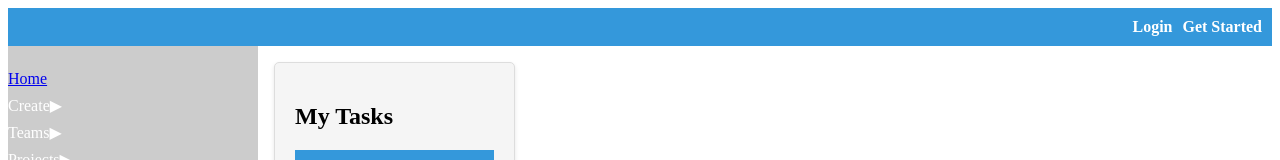
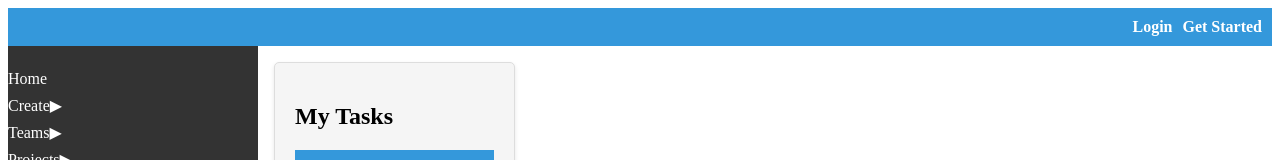
Before and after one commit to fullstackstorm/task-flow, a React (Create React App) app in the folder client/: page /dashboard in a window 1280 px wide. Shown: the top 160 px of the page. Built offline with nearby package versions, Linux system fonts and the light colour scheme; no server answers.

Commit message:
Make visual adjustments.

```diff
--- a/client/src/components/LeftNavigationBar.js
+++ b/client/src/components/LeftNavigationBar.js
@@ -4,7 +4,7 @@ import { Link } from "react-router-dom";
 
 const LeftNavContainer = styled.nav`
   width: 250px;
-  background-color: #ccc;
+  background-color: #333;
   color: #fff;
   display: flex;
   flex-direction: column;
@@ -34,6 +34,12 @@ const SubItem = styled.li`
   margin: 4px 0;
 `;
 
+// Styled Link for the "Home" button
+const HomeLink = styled(Link)`
+  color: inherit; /* Inherit the text color from the parent */
+  text-decoration: none; /* Remove the default underline */
+`;
+
 function LeftNavigationBar() {
   const [teamsOpen, setTeamsOpen] = useState(false);
   const [projectsOpen, setProjectsOpen] = useState(false);
@@ -55,7 +61,7 @@ function LeftNavigationBar() {
     <LeftNavContainer>
       <NavList>
         <NavItem>
-          <Link to="/dashboard">Home</Link>
+          <HomeLink to="/dashboard">Home</HomeLink>
         </NavItem>
         <NavItem onClick={toggleForm}>
           <div>
@@ -63,12 +69,8 @@ function LeftNavigationBar() {
             {formOpen ? "▼" : "▶"}
           </div>
           <SubList isOpen={formOpen}>
-            <SubItem>
-                Team
-            </SubItem>
-            <SubItem>
-                Project
-            </SubItem>
+            <SubItem>Team</SubItem>
+            <SubItem>Project</SubItem>
           </SubList>
         </NavItem>
         <NavItem onClick={toggleTeams}>
--- a/client/src/components/LoginForm.js
+++ b/client/src/components/LoginForm.js
@@ -30,6 +30,8 @@ function LoginForm() {
     setSubmitting(false);
 
     history.push("/dashboard")
+
+    window.location.reload();
   };
 
   return (
--- a/client/src/components/LogoutButton.js
+++ b/client/src/components/LogoutButton.js
@@ -33,6 +33,8 @@ function LogoutButton()
                 {
                     history.push('/'); // Redirect to the main page
                 }
+
+                window.location.reload();
             })
             .catch((error) =>
             {
--- a/client/src/components/SignUpForm.js
+++ b/client/src/components/SignUpForm.js
@@ -44,6 +44,7 @@ function SignUpForm() {
     }
     setSubmitting(false);
     history.push("/dashboard")
+    window.location.reload();
   };
 
   return (
```
